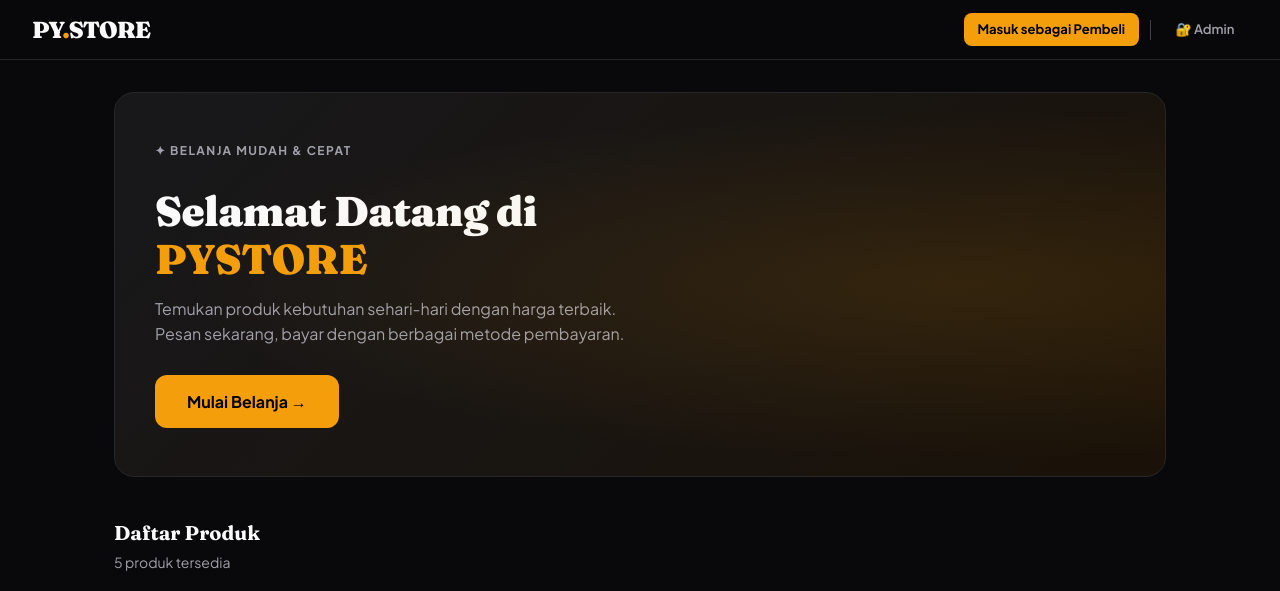
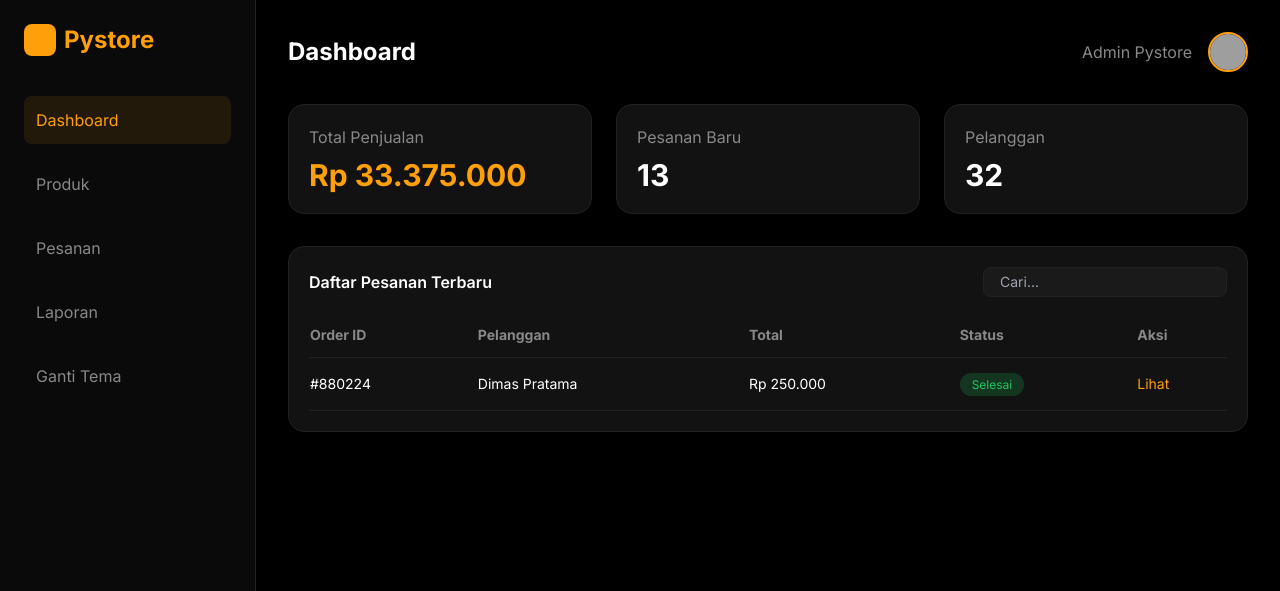
Before and after one commit to GabHub7/pystore, a Flask app: page / in a window 1280 px wide. Shown: the top 591 px of the page. Run offline with Flask 3, Linux system fonts and the light colour scheme; data that the repository does not hold is empty; some libraries are stand-ins or nearby versions; grey boxes are pictures that could not be loaded.

Commit message:
Update index.html

```diff
--- a/templates/index.html
+++ b/templates/index.html
@@ -1,212 +1,78 @@
-{% extends "base.html" %}
-{% block title %}PYSTORE – Toko{% endblock %}
-{% block head %}
-<style>
-  /* Hero banner */
-  .hero {
-    background: linear-gradient(135deg, var(--surface2) 0%, #1a1208 100%);
-    border: 1px solid var(--border);
-    border-radius: 20px;
-    padding: 3rem 2.5rem;
-    margin-bottom: 2.5rem;
-    position: relative;
-    overflow: hidden;
-  }
-  .hero::before {
-    content:'';
-    position:absolute; inset:0;
-    background: radial-gradient(ellipse at 80% 50%, rgba(245,158,11,.12) 0%, transparent 65%);
-    pointer-events:none;
-  }
-  .hero-eyebrow {
-    font-size:0.75rem; font-weight:700; letter-spacing:0.12em;
-    text-transform:uppercase; color:var(--accent); margin-bottom:0.75rem;
-  }
-  .hero h1 { font-size:2.6rem; margin-bottom:0.75rem; }
-  .hero p { color:var(--text2); max-width:480px; margin-bottom:1.75rem; }
+<!DOCTYPE html>
+<html lang="id" data-theme="dark">
+<head>
+    <meta charset="UTF-8">
+    <meta name="viewport" content="width=device-width, initial-scale=1.0">
+    <title>Pystore - Admin Dashboard</title>
+    <script src="https://cdn.tailwindcss.com"></script>
+    <link rel="stylesheet" href="assets/css/style.css">
+</head>
+<body class="flex">
+    <aside class="w-64 h-screen sticky top-0 bg-[var(--bg-sidebar)] border-r border-[var(--border)] p-6">
+        <div class="text-2xl font-bold text-[var(--accent)] mb-10 flex items-center gap-2">
+            <span class="w-8 h-8 bg-[var(--accent)] rounded-lg"></span> Pystore
+        </div>
+        <nav class="space-y-4">
+            <div class="sidebar-item active p-3 cursor-pointer">Dashboard</div>
+            <div class="sidebar-item p-3 cursor-pointer text-[var(--text-muted)]">Produk</div>
+            <div class="sidebar-item p-3 cursor-pointer text-[var(--text-muted)]">Pesanan</div>
+            <div class="sidebar-item p-3 cursor-pointer text-[var(--text-muted)]">Laporan</div>
+            <div class="sidebar-item p-3 cursor-pointer text-[var(--text-muted)] mt-10" onclick="toggleTheme()">Ganti Tema</div>
+        </nav>
+    </aside>
 
-  /* Produk grid */
-  .products-grid {
-    display: grid;
-    grid-template-columns: repeat(auto-fill, minmax(240px, 1fr));
-    gap: 1.25rem;
-  }
+    <main class="flex-1 p-8">
+        <header class="flex justify-between items-center mb-8">
+            <h1 class="text-2xl font-bold">Dashboard</h1>
+            <div class="flex items-center gap-4">
+                <span class="text-[var(--text-muted)]">Admin Pystore</span>
+                <img src="https://ui-avatars.com/api/?name=Admin" class="w-10 h-10 rounded-full border-2 border-[var(--accent)]">
+            </div>
+        </header>
 
-  /* Produk card */
-  .product-card {
-    background: var(--surface);
-    border: 1px solid var(--border);
-    border-radius: 16px;
-    overflow: hidden;
-    display: flex;
-    flex-direction: column;
-    transition: border-color 0.2s, transform 0.2s, box-shadow 0.2s;
-    position: relative;
-  }
-  .product-card:hover {
-    border-color: var(--border2);
-    transform: translateY(-4px);
-    box-shadow: 0 12px 32px rgba(0,0,0,0.5);
-  }
-  .product-img-wrap {
-    width: 100%;
-    aspect-ratio: 1/1;
-    overflow: hidden;
-    background: var(--surface2);
-    display: flex;
-    align-items: center;
-    justify-content: center;
-    position: relative;
-  }
-  .product-img-wrap img {
-    width:100%; height:100%; object-fit:cover;
-    transition: transform 0.35s ease;
-  }
-  .product-card:hover .product-img-wrap img { transform:scale(1.06); }
-  .stock-pill {
-    position:absolute; top:10px; right:10px;
-    font-size:0.68rem; font-weight:700;
-    padding:3px 9px; border-radius:20px;
-    backdrop-filter:blur(8px);
-  }
-  .stock-habis {
-    background:rgba(239,68,68,.85); color:#fff;
-  }
-  .stock-low {
-    background:rgba(245,158,11,.85); color:#000;
-  }
-  .product-body {
-    padding: 1.1rem;
-    display: flex;
-    flex-direction: column;
-    gap: 0.7rem;
-    flex: 1;
-  }
-  .product-name { font-weight:700; font-size:0.95rem; line-height:1.3; }
-  .product-price { font-size:1.3rem; font-weight:800; color:var(--accent); font-family:'Fraunces',serif; }
-  .product-stock { font-size:0.75rem; color:var(--text3); }
-  .product-stock.low  { color:#fcd34d; }
-  .product-stock.danger { color:#fca5a5; }
+        <div class="grid grid-cols-3 gap-6 mb-8">
+            <div class="card">
+                <p class="text-[var(--text-muted)] mb-2">Total Penjualan</p>
+                <h2 class="text-3xl font-bold text-[var(--accent)]">Rp 33.375.000</h2>
+            </div>
+            <div class="card">
+                <p class="text-[var(--text-muted)] mb-2">Pesanan Baru</p>
+                <h2 class="text-3xl font-bold">13</h2>
+            </div>
+            <div class="card">
+                <p class="text-[var(--text-muted)] mb-2">Pelanggan</p>
+                <h2 class="text-3xl font-bold">32</h2>
+            </div>
+        </div>
 
-  /* CTA (beli / login) */
-  .product-actions { display:flex; flex-direction:column; gap:0.5rem; margin-top:auto; }
+        <div class="card overflow-hidden">
+            <div class="flex justify-between items-center mb-4">
+                <h3 class="font-semibold">Daftar Pesanan Terbaru</h3>
+                <input type="text" placeholder="Cari..." class="bg-[var(--input-bg)] border border-[var(--border)] rounded-lg px-4 py-1 text-sm">
+            </div>
+            <table class="w-full text-left">
+                <thead class="text-[var(--text-muted)] border-b border-[var(--border)] text-sm">
+                    <tr>
+                        <th class="py-3">Order ID</th>
+                        <th>Pelanggan</th>
+                        <th>Total</th>
+                        <th>Status</th>
+                        <th>Aksi</th>
+                    </tr>
+                </thead>
+                <tbody class="text-sm">
+                    <tr class="border-b border-[var(--border)]">
+                        <td class="py-4">#880224</td>
+                        <td>Dimas Pratama</td>
+                        <td>Rp 250.000</td>
+                        <td><span class="bg-green-500/20 text-green-500 px-3 py-1 rounded-full text-xs">Selesai</span></td>
+                        <td><button class="text-[var(--accent)]">Lihat</button></td>
+                    </tr>
+                </tbody>
+            </table>
+        </div>
+    </main>
 
-  /* Login CTA banner bawah */
-  .login-cta {
-    background: linear-gradient(135deg, var(--surface2), #141008);
-    border:1px solid rgba(245,158,11,.2);
-    border-radius:16px;
-    padding:1.5rem 2rem;
-    display:flex; align-items:center; justify-content:space-between;
-    flex-wrap:wrap; gap:1rem;
-    margin-top:2.5rem;
-  }
-
-  /* Empty state */
-  .empty-state {
-    text-align:center; padding:4rem 2rem;
-  }
-  .empty-icon { font-size:3.5rem; margin-bottom:1rem; }
-</style>
-{% endblock %}
-{% block content %}
-
-{# ── HERO ── #}
-<div class="hero">
-  <p class="hero-eyebrow">✦ Belanja Mudah & Cepat</p>
-  <h1>Selamat Datang di<br><span class="accent">PYSTORE</span></h1>
-  <p>Temukan produk kebutuhan sehari-hari dengan harga terbaik. Pesan sekarang, bayar dengan berbagai metode pembayaran.</p>
-  {% if not pembeli %}
-    <a href="/login-pembeli" class="btn btn-primary btn-lg">Mulai Belanja →</a>
-  {% else %}
-    <p style="color:var(--accent);font-weight:700;">Halo, {{ pembeli }}! Selamat berbelanja 🛍️</p>
-  {% endif %}
-</div>
-
-{# ── SECTION HEADER ── #}
-<div style="display:flex;align-items:center;justify-content:space-between;margin-bottom:1.25rem;flex-wrap:wrap;gap:0.75rem;">
-  <div>
-    <h2 style="font-size:1.25rem;">Daftar Produk</h2>
-    <p style="color:var(--text2);font-size:0.875rem;margin-top:2px;">{{ barang|length }} produk tersedia</p>
-  </div>
-</div>
-
-{# ── PRODUK GRID ── #}
-{% if not barang %}
-  <div class="empty-state card">
-    <div class="empty-icon">📦</div>
-    <h3>Toko Masih Kosong</h3>
-    <p class="text-muted" style="margin-top:0.5rem;">Produk belum tersedia. Hubungi admin.</p>
-  </div>
-{% else %}
-  <div class="products-grid">
-    {% for b in barang %}
-    <div class="product-card">
-
-      {# Gambar #}
-      <div class="product-img-wrap">
-        {% if b.gambar %}
-          <img src="{{ b.gambar }}" alt="{{ b.nama }}"
-               onerror="this.parentElement.innerHTML='<span style=font-size:3rem>🛍️</span>'">
-        {% else %}
-          <span style="font-size:3rem;">🛍️</span>
-        {% endif %}
-
-        {# Stock pill #}
-        {% if b.stok is defined %}
-          {% if b.stok <= 0 %}
-            <span class="stock-pill stock-habis">Habis</span>
-          {% elif b.stok <= 5 %}
-            <span class="stock-pill stock-low">Sisa {{ b.stok }}</span>
-          {% endif %}
-        {% endif %}
-      </div>
-
-      {# Body #}
-      <div class="product-body">
-        <p class="product-name">{{ b.nama }}</p>
-        <p class="product-price">Rp{{ "{:,}".format(b.harga) }}</p>
-        {% if b.stok is defined %}
-          <p class="product-stock {% if b.stok <= 0 %}danger{% elif b.stok <= 10 %}low{% endif %}">
-            Stok: {{ b.stok }}
-          </p>
-        {% endif %}
-
-        <div class="product-actions">
-          {% if b.stok is defined and b.stok <= 0 %}
-            <div class="btn btn-outline" style="cursor:not-allowed;opacity:0.45;">❌ Stok Habis</div>
-          {% elif pembeli %}
-            <form method="POST" action="/tambah-keranjang">
-              <input type="hidden" name="id_barang" value="{{ b.id }}">
-              <div class="qty-row" style="margin-bottom:0.5rem;">
-                <label style="margin:0;white-space:nowrap;font-size:0.75rem;">Qty:</label>
-                <input type="number" name="qty" value="1" min="1"
-                       max="{{ b.stok if b.stok is defined else 99 }}"
-                       style="font-size:0.9rem;">
-              </div>
-              <button type="submit" class="btn btn-primary btn-full">+ Keranjang</button>
-            </form>
-          {% else %}
-            <a href="/login-pembeli" class="btn btn-outline btn-full">🔒 Login untuk Beli</a>
-          {% endif %}
-        </div>
-      </div>
-    </div>
-    {% endfor %}
-  </div>
-{% endif %}
-
-{# ── LOGIN CTA bawah ── #}
-{% if not pembeli %}
-  <div class="login-cta">
-    <div>
-      <h3>Belum masuk?</h3>
-      <p class="text-muted" style="margin-top:0.25rem;font-size:0.9rem;">
-        Login sebagai pembeli untuk mulai berbelanja dan checkout.
-      </p>
-    </div>
-    <a href="/login-pembeli" class="btn btn-primary">Masuk sebagai Pembeli →</a>
-  </div>
-{% endif %}
-
-{% endblock %}
+    <script src="assets/js/theme.js"></script>
+</body>
+</html>
```
